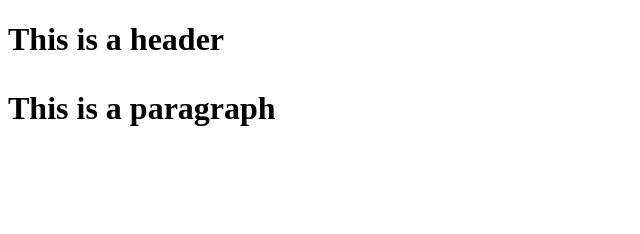
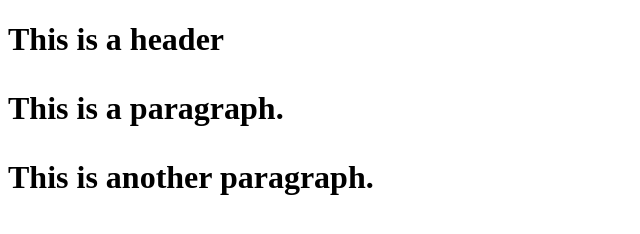
Before and after one commit to miranda-06/git-test, a plain HTML site: page index.html in a window 1280 px wide. Shown: the whole page, without its empty margins (0-640 px from the left). Drawn offline with Linux system fonts and the light colour scheme.

Commit message:
Third commit

```diff
--- a/index.html
+++ b/index.html
@@ -2,6 +2,7 @@
 <html>
   <body>
      <h1> This is a header <h/1>
-     <p>This is a paragraph </p>
+     <p>This is a paragraph. </p>
+     <p>This is another paragraph. </p>
   <body>
 </html>
```
